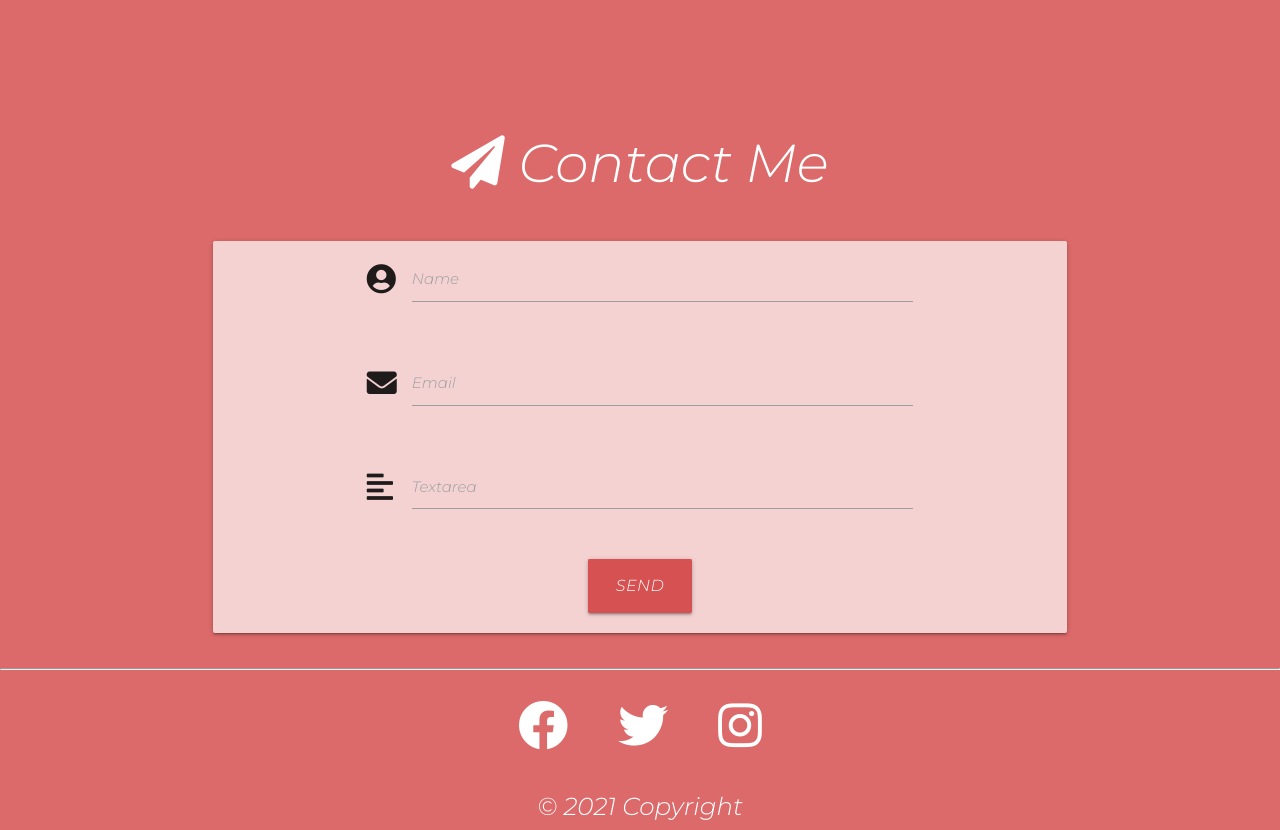
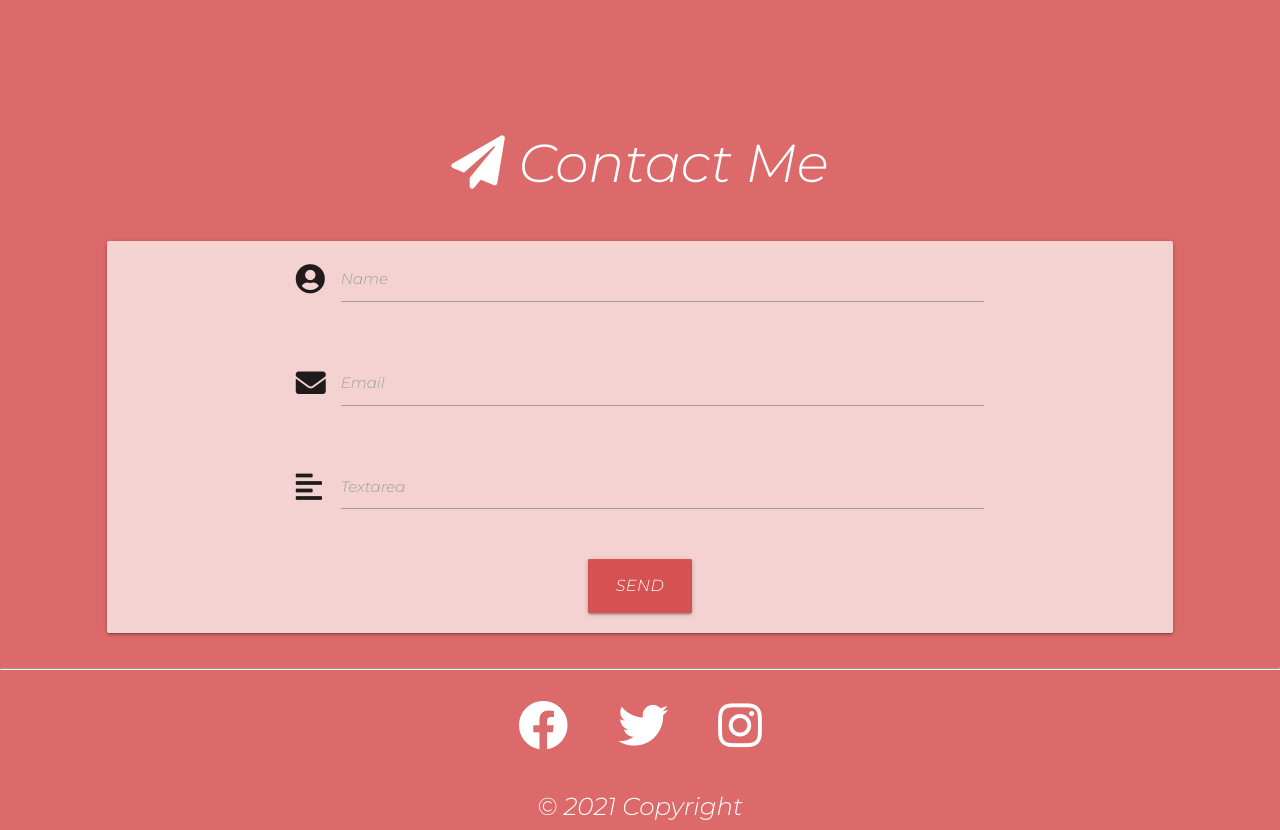
Before and after one commit to Code-Institute-Submissions/Ms3-project-3, a Flask app: page / in a window 1280 px wide. Shown: the part 984-1814 px from the top of the page. Run offline with Flask 2, Linux system fonts and the light colour scheme; some libraries are stand-ins or nearby versions.

Commit message:
changed the size of the contact form so it fits better with smaller screens

```diff
--- a/templates/home.html
+++ b/templates/home.html
@@ -120,7 +120,7 @@
             </div>
             <!-- Contact Form -->
             <div class="row">
-                <form onsubmit="return sendMail(this);" id="contact-form" class="col s8 m8 offset-m2 offset-s2 card-panel">
+                <form onsubmit="return sendMail(this);" id="contact-form" class="col s10 m10 offset-m1 offset-s1 card-panel">
                     <!-- Name -->
                     <div class="row">
                         <div class="input-field col s12 l8 offset-l2">
```
